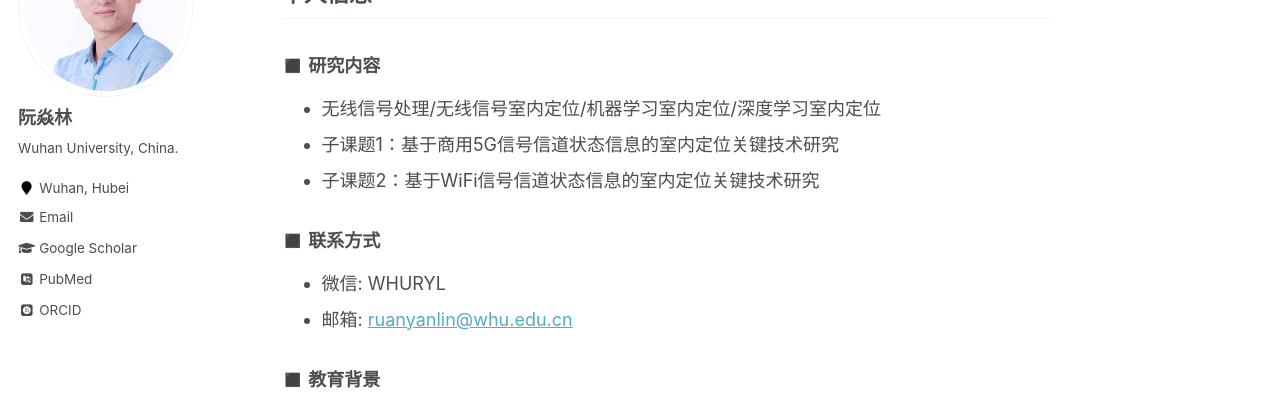
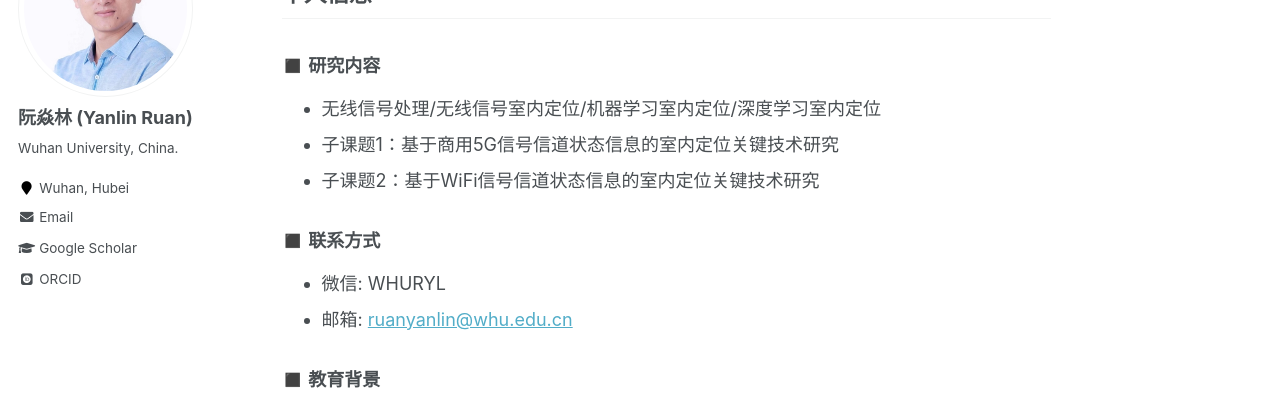
Before and after one commit to whuryl/whuryl.github.io, a Jekyll site: the page built from _pages/about.md, in a window 1280 px wide. Shown: the part 197-594 px from the top of the page. Built offline with Jekyll 4.4.1, drawn with Linux system fonts in a browser that asks for light colours; some web fonts are replaced.

Commit message:
Update _config.yml

```diff
--- a/_config.yml
+++ b/_config.yml
@@ -80,12 +80,12 @@ analytics:
 
 # Site Author
 author:
-  name             : "阮焱林"
+  name             : "阮焱林 (Yanlin Ruan)"
   avatar           : "profile.png"
   bio              : "Wuhan University, China."
   location         : "Wuhan, Hubei"
   employer         :
-  pubmed           : "https://ruanyanlin.cn"
+  pubmed           :
   googlescholar    : "https://scholar.google.com/citations?user=IVA0DN0AAAAJ&hl=en"
   email            : "ruanyanlin@whu.edu.cn"
   researchgate     :
```
